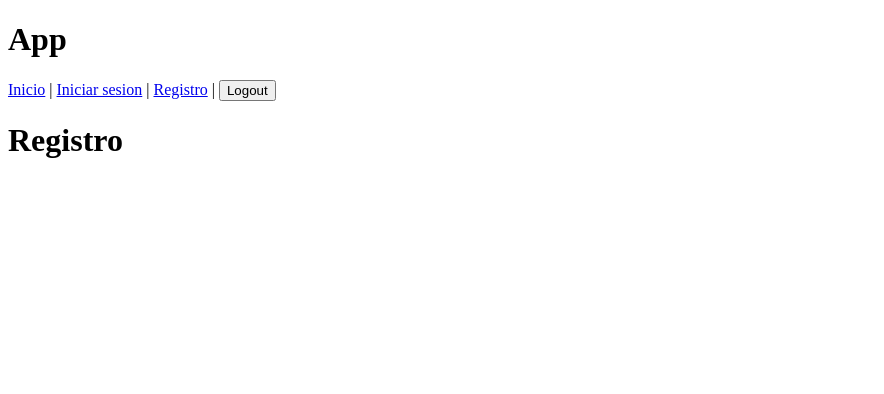
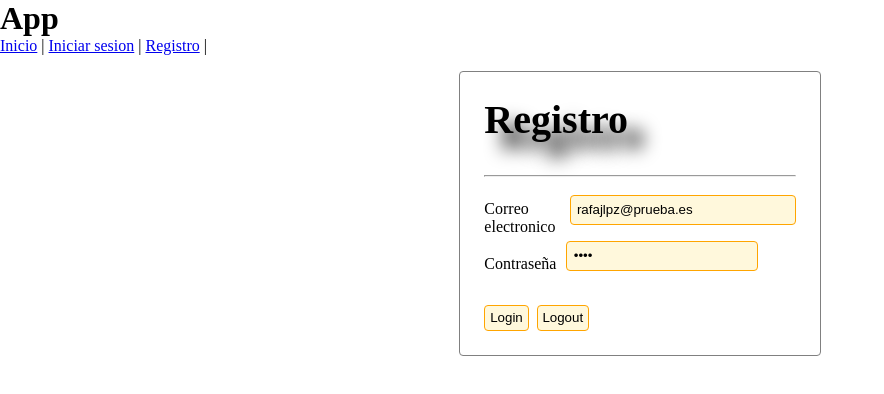
Before and after one commit to rafajlpz/Proyecto-1, a Vue app: page /registro in a window 1280 px wide. Shown: the top 394 px of the page, without its empty margins (0-884 px from the left). Built offline with nearby package versions, Linux system fonts and the light colour scheme.

Commit message:
Formulario de registro dar de alta usuario
-Comentado todo lo realizado
-user.js, views, componentes, agregado useRouter

```diff
--- a/src/App.vue
+++ b/src/App.vue
@@ -5,8 +5,6 @@
       <router-link to="/inicio">Inicio</router-link> |
       <router-link to="/sesion">Iniciar sesion</router-link> |
       <router-link to="/registro">Registro</router-link> |
-      <button>Logout</button>
-
     </nav>
     <router-view></router-view>
   </div>
@@ -20,5 +18,12 @@
 
 </script>
 
-<style lang="scss" scoped>
+<style>
+*{
+    margin: 0;
+    padding: 0;
+    box-sizing: border-box;
+  }
+
+
 </style>
--- /dev/null
+++ b/src/hook/firebaseConfig.js
@@ -0,0 +1,18 @@
+// -> Importaciones de librerias <- //
+import { initializeApp } from "firebase/app";
+import { getAuth } from "firebase/auth";
+
+const firebaseConfig = {
+  apiKey: "AIzaSyDSQCktcD-zD_KMi_brLUXCUdCZpq29O3c",
+  authDomain: "proyecto-1-vite.firebaseapp.com",
+  projectId: "proyecto-1-vite",
+  storageBucket: "proyecto-1-vite.appspot.com",
+  messagingSenderId: "513904338832",
+  appId: "1:513904338832:web:5dcf11d5e1fe39b6c1b515",
+};
+
+initializeApp(firebaseConfig);
+
+const auth = getAuth();
+
+export {auth};
--- a/src/stores/user.js
+++ b/src/stores/user.js
@@ -1,14 +1,29 @@
 // -> Creamos la tienda de Pina <- //
+import { createUserWithEmailAndPassword } from "firebase/auth";
 import { defineStore } from "pinia";
+import { auth } from "../hook/firebaseConfig";
 
 export const useUserStore = defineStore("userStore", {
   state: () => ({
     userData: null,
   }),
 
+  // -> Con los action modificamos con funciones los datos principales del state <- //
   actions: {
-    usuarioRegistrado(nombre){
-      this.userData = nombre
-    }
-  }
+    // -> Funcion para crear usuario autentificacion firebase <- //
+    async registrarUsuario(email, password) {
+      try {
+        // -> Destructuramos (el obejto tiene muchas posibilidades), sacamos la propiedad user, que seria la respuesta <-
+        const { user } = await createUserWithEmailAndPassword(
+          auth,
+          email,
+          password
+        );
+        // -> Enviamos a Firebase los datos que estamos introduciendo <- //
+        this.userData = { email: user.email, uid: user.uid };
+      } catch (error) {
+        console.log(error);
+      }
+    },
+  },
 });
--- a/src/views/InicioSesion.vue
+++ b/src/views/InicioSesion.vue
@@ -2,7 +2,6 @@
     <div>
         <h1>Inico sesion</h1>
     </div>
-    <p></p>
 </template>
 
 <script setup>
--- a/src/views/Registro.vue
+++ b/src/views/Registro.vue
@@ -1,15 +1,117 @@
 <template>
-    <div>
-        <h1>Registro</h1>
+    <div class="contenedor">
 
+        <div class="caja-formulario">
+            <h1 class="titulo-admin">Registro</h1>
+            <p></p>
+
+            <hr />
+            <br />
+            <form class="myForm" @submit.prevent="enviarForm" action="#" id="myForm">
+                <div class="control">
+                    <label for="email"> Correo electronico </label>
+                    <input class="inputs" type="email" id="email" v-model.trim="email" required />
+                </div>
+                <div class="control">
+                    <label for="password"> Contraseña </label>
+                    <input class="inputs uno" type="password" id="password" v-model.trim="password" />
+                </div>
+                <br />
+                <button class="botones">
+                    Login
+                </button>
+                <input class="botones" type="button" value="Logout" />
+                <br />
+
+            </form>
+        </div>
     </div>
 </template>
 
 <script setup>
+// -> Importaciones de librerias <- //
+import { ref } from 'vue'
+import { useUserStore } from '../stores/user';
+import { useRouter } from 'vue-router';
 
+
+// -> Constantes o variables <- //
+const userStore = useUserStore();
+const router = useRouter();
+const email = ref('rafajlpz@prueba.es')
+const password = ref('1234')
+
+// -> Funcion para validar/enviar formulario <- //
+const enviarForm = async () => {
+    if (!password.value || !email.value) {
+        return alert(`No se admiten campos vacios`)
+    } if (password.value.length < 6) {
+        return alert(`Password muy debil`)
+    }
+    try {
+        /*
+        -> router.push() empuja a donde se quiera una vez se haya registrado el usuario <-
+        -----------------------------------------------------------------------------------------------------------------
+         -> Tiene que tener await por que estamos esperando que se cumpla la promesa del user.js registrarUsuario() <-  */
+        await userStore.registrarUsuario(email.value, password.value)
+        router.push('/inicio')
+    }
+    catch (error) {
+        console.log(error)
+    }
+
+}
 
 </script>
 
-<style lang="scss" scoped>
+<style scoped>
+.contenedor {
+    display: flex;
+    align-items: center;
+    justify-content: center;
+    margin-top: 1rem;
 
+}
+
+.caja-formulario {
+    border: 1px solid grey;
+    padding: 1.5em;
+    border-radius: 4px;
+}
+
+.control {
+    display: flex;
+    flex-direction: row;
+    width: fit-content;
+    align-items: center;
+}
+
+.inputs {
+    width: 100%;
+    background: cornsilk;
+    display: flex;
+    padding: 0.4rem;
+    border-radius: 4px;
+    margin-bottom: 1rem;
+    border: 1px solid orange;
+}
+
+.uno {
+    margin-left: 10px;
+}
+
+.botones {
+    /* border-radius: 4px; */
+    padding: 0.3rem;
+    margin-right: 0.5rem;
+    border: 1px solid orange;
+    border-radius: 4px;
+    background: cornsilk;
+}
+
+.titulo-admin {
+    margin-bottom: 2rem;
+    font-size: 2.5rem;
+    text-shadow: 1rem 1rem 1.1rem;
+}
 </style>
```
